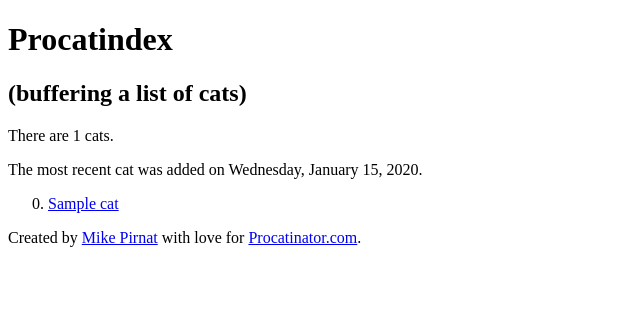
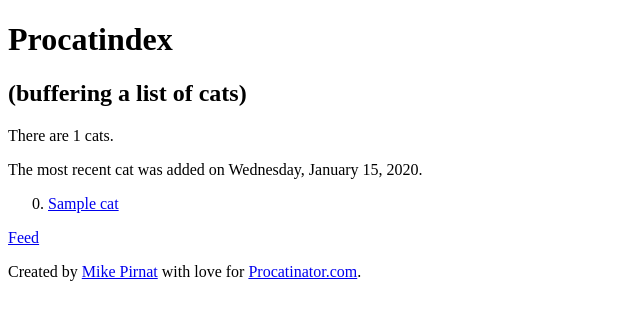
Before and after one commit to mpirnat/procatindex, a Flask app: template procatindex/templates/index.html in a window 1280 px wide. Shown: the top 320 px of the page, without its empty margins (0-640 px from the left). Run offline with Flask 2, Linux system fonts and the light colour scheme; the template is opened without the code that fills it: most values are stand-ins (such as "Sample title", 1, 10 or a date in 2020).

Commit message:
Link to RSS feed

```diff
--- a/procatindex/templates/index.html
+++ b/procatindex/templates/index.html
@@ -20,6 +20,7 @@
     </ol>
 
     <footer>
+        <p><a href="/rss">Feed</a></p>
         <p>Created by <a href="http://mike.pirnat.com">Mike Pirnat</a>
         with love for <a href="http://procatinator.com">Procatinator.com</a>.</p>
     </footer>
```
